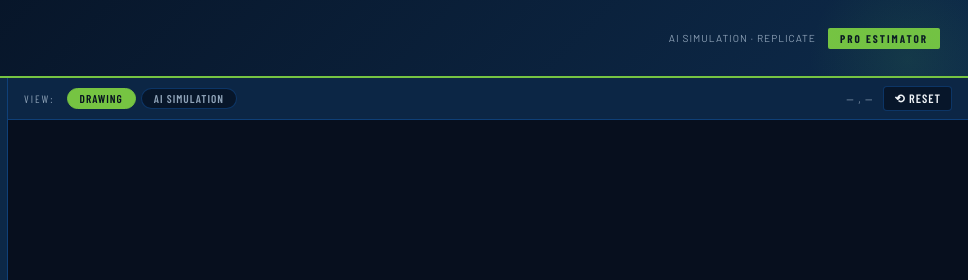
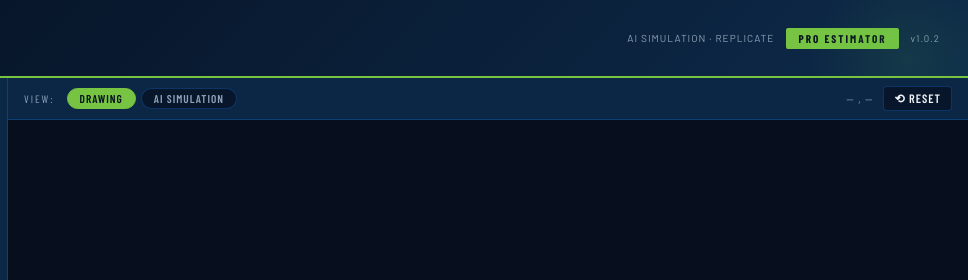
Before and after one commit to ryankahan/sox, a website: page index.html in a window 1280 px wide. Shown: the top 280 px of the page, 312-1280 px from the left. Drawn offline with nearby package versions, Linux system fonts and the light colour scheme; a web font is replaced by a local one.

```diff
--- a/index.html
+++ b/index.html
@@ -135,6 +135,7 @@
   <div class="header-right">
     <span class="powered-by">AI SIMULATION · REPLICATE</span>
     <div class="header-badge">Pro Estimator</div>
+    <div style="font-size:0.6rem;color:var(--gray);letter-spacing:1px;">v1.0.2</div>
   </div>
 </header>
 
```
